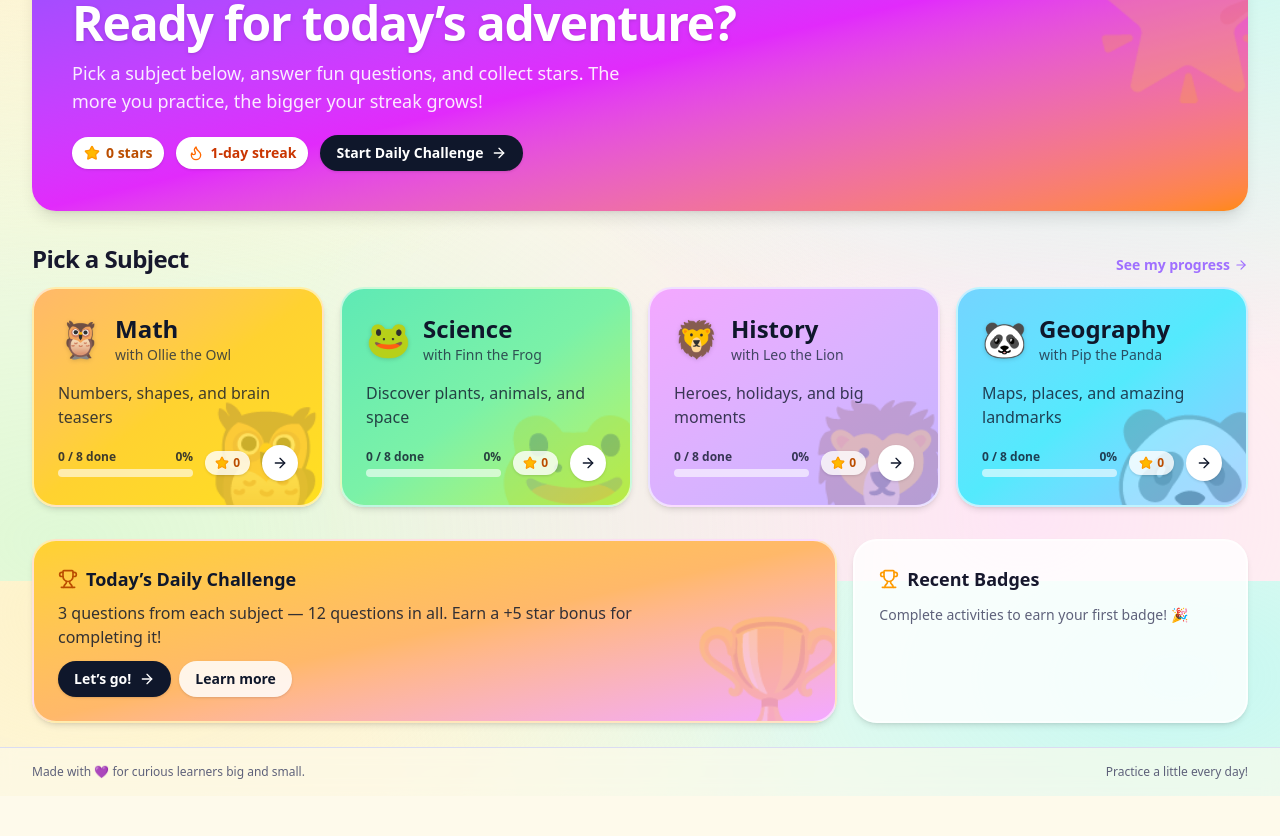
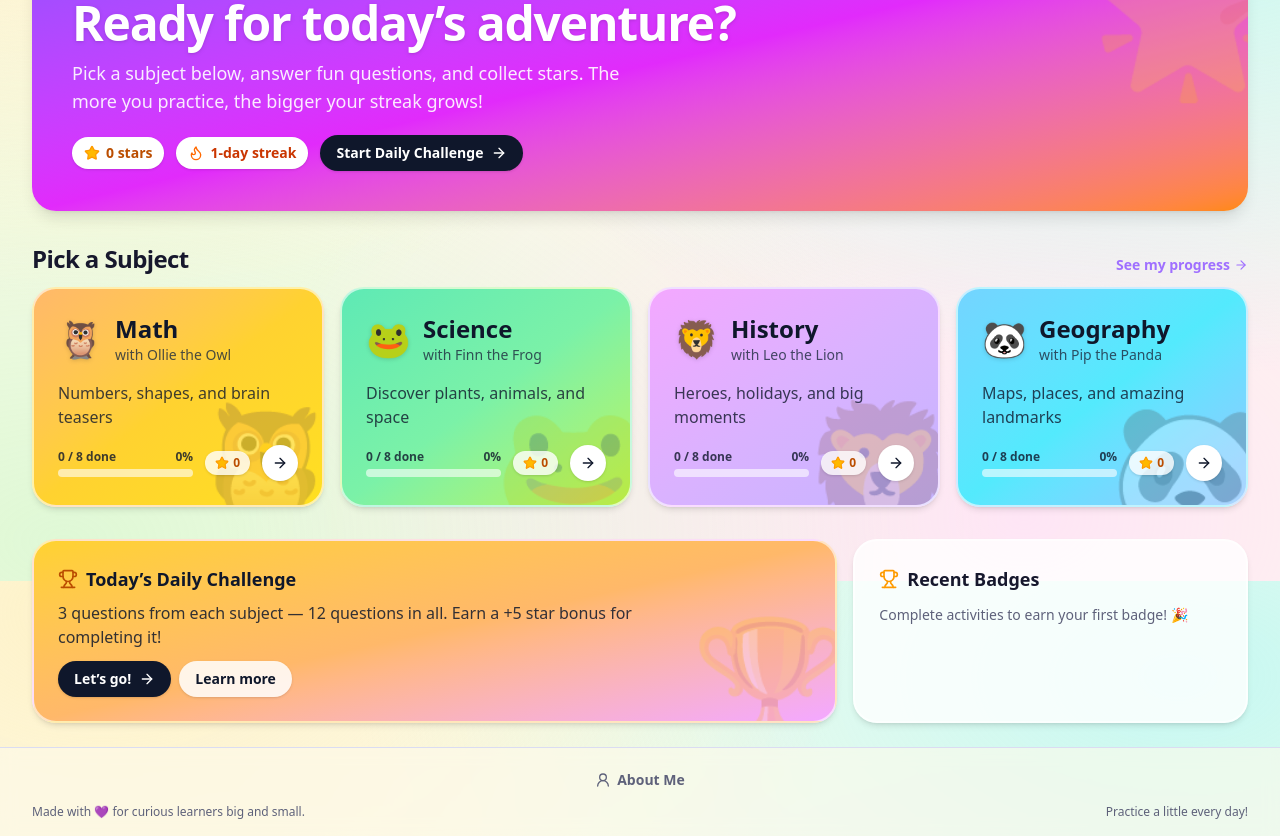
Before and after one commit to chrisrosaghub/chrisrosaghub.github.io, a React (Vite) app: page / in a window 1280 px wide. Shown: the part 219-1055 px from the top of the page. Before the commit the page ends 1015 px from the top, so only its background shows below. Built offline with nearby package versions, Linux system fonts and the light colour scheme.

Commit message:
Move About Me link from nav to footer (centered)

```diff
--- a/src/pages/_layout.tsx
+++ b/src/pages/_layout.tsx
@@ -16,7 +16,6 @@ const NAV_ITEMS = [
   { to: "/reading", label: "Sight Words", icon: BookA, levels: ["kindergarten"] as Level[] },
   { to: "/daily", label: "Daily Challenge", icon: Trophy },
   { to: "/progress", label: "My Progress", icon: BookOpenCheck },
-  { to: "/about", label: "About", icon: UserRound },
 ];
 
 function LevelSwitcher() {
@@ -145,9 +144,26 @@ export default function Layout() {
       </main>
 
       <footer className="border-t bg-background/60 backdrop-blur">
-        <div className="mx-auto w-full max-w-7xl px-4 md:px-8 py-4 text-xs text-muted-foreground flex items-center justify-between">
-          <span>Made with <span aria-hidden>💜</span> for curious learners big and small.</span>
-          <span>Practice a little every day!</span>
+        <div className="mx-auto w-full max-w-7xl px-4 md:px-8 py-4 text-xs text-muted-foreground flex flex-col items-center gap-2">
+          <NavLink
+            to="/about"
+            className={({ isActive }) =>
+              cn(
+                "inline-flex items-center gap-1.5 rounded-full px-4 py-1.5 text-sm font-semibold transition-all",
+                "hover:bg-white/70 hover:shadow-sm",
+                isActive
+                  ? "bg-white text-primary shadow-sm ring-2 ring-primary/30"
+                  : "text-muted-foreground",
+              )
+            }
+          >
+            <UserRound className="size-4" />
+            About Me
+          </NavLink>
+          <div className="flex items-center justify-between w-full">
+            <span>Made with <span aria-hidden>💜</span> for curious learners big and small.</span>
+            <span>Practice a little every day!</span>
+          </div>
         </div>
       </footer>
     </div>
```
